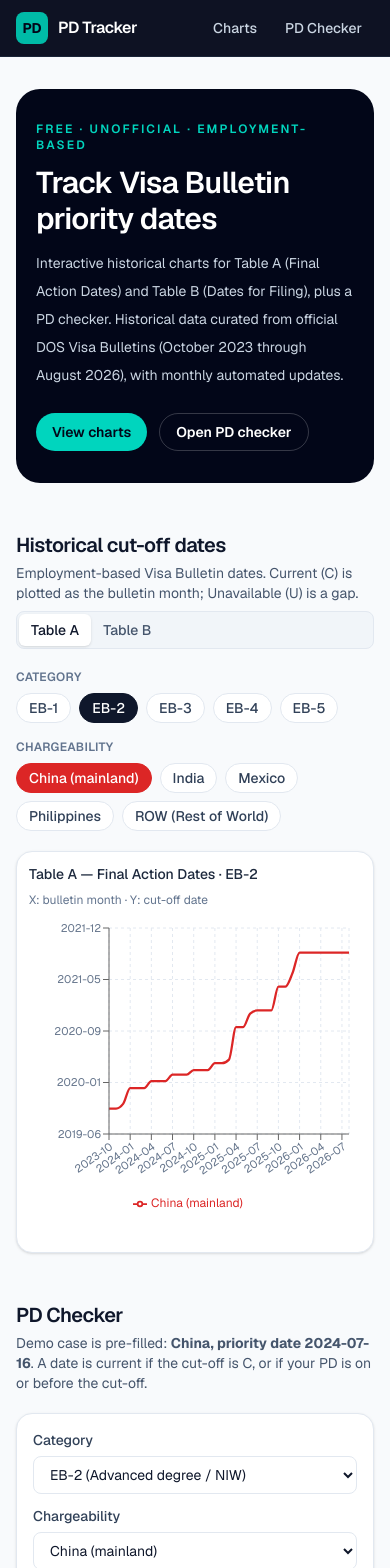
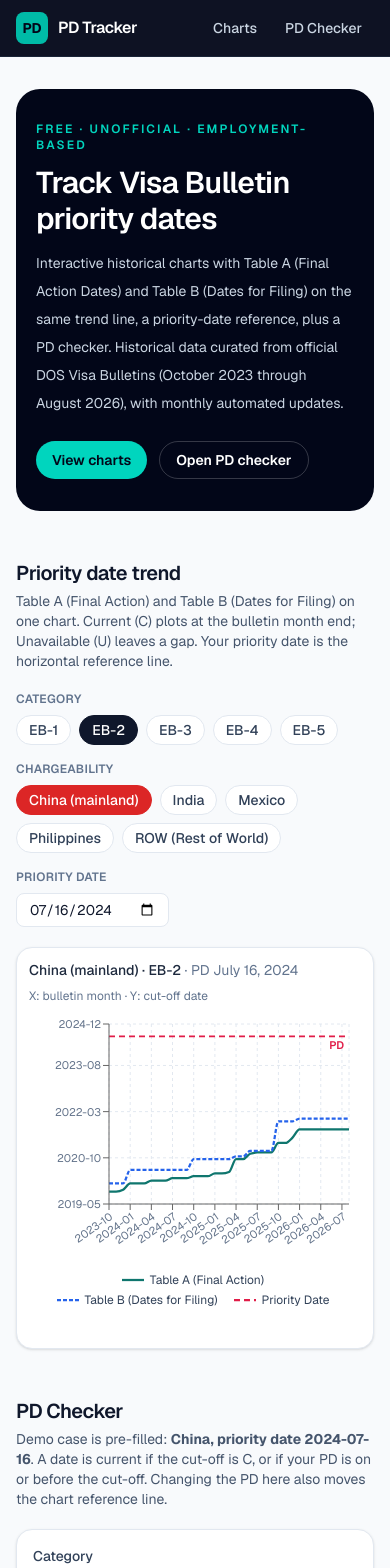
Before and after one commit to yuchenlin/pd-tracker, a Next.js app: page / in a window 390 px wide. Shown: the top 1568 px of the page. Built offline with nearby package versions, Linux system fonts and the light colour scheme.

Commit message:
feat: plot Table A and B together with PD reference line
Show Final Action and Dates for Filing as dual series on one chart,
add a shared priority-date horizontal ReferenceLine wired to the
checker, and treat C as bulletin month-end while leaving U as gaps.

```diff
--- a/src/app/api/series/route.ts
+++ b/src/app/api/series/route.ts
@@ -5,21 +5,38 @@ import {
   parseTable,
 } from "@/lib/format";
 import { errorResponse, jsonResponse, optionsResponse } from "@/lib/http";
-import type { Chargeability } from "@/lib/types";
+import type { Chargeability, TableKind } from "@/lib/types";
 import type { NextRequest } from "next/server";
 
 export function OPTIONS() {
   return optionsResponse();
 }
 
+function parseTables(raw: string | null): TableKind[] | null {
+  if (!raw || raw.trim() === "" || raw.trim().toLowerCase() === "both") {
+    return ["A", "B"];
+  }
+  const parts = raw.split(",").map((p) => p.trim()).filter(Boolean);
+  if (parts.length === 0) return ["A", "B"];
+  const tables: TableKind[] = [];
+  for (const part of parts) {
+    const t = parseTable(part);
+    if (!t) return null;
+    if (!tables.includes(t)) tables.push(t);
+  }
+  return tables.length ? tables : null;
+}
+
 export function GET(request: NextRequest) {
   const params = request.nextUrl.searchParams;
-  const table = parseTable(params.get("table") ?? "A");
+  const tables = parseTables(params.get("table"));
   const category = parseCategory(params.get("category"));
   const chargeabilityParam = params.get("chargeability");
 
-  if (!table) {
-    return errorResponse("Invalid table. Use A (Final Action) or B (Dates for Filing).");
+  if (!tables) {
+    return errorResponse(
+      "Invalid table. Use A, B, A,B, or both (Final Action and/or Dates for Filing).",
+    );
   }
   if (!category) {
     return errorResponse("Invalid or missing category. Use EB-1, EB-2, EB-3, EB-4, or EB-5.");
@@ -36,16 +53,18 @@ export function GET(request: NextRequest) {
     );
   }
 
-  const unique = [...new Set(chargeabilities)];
-  const series = unique.map((chargeability) => ({
-    table,
-    category,
-    chargeability,
-    points: getSeries(table, category, chargeability),
-  }));
+  const uniqueChargeabilities = [...new Set(chargeabilities)];
+  const series = tables.flatMap((table) =>
+    uniqueChargeabilities.map((chargeability) => ({
+      table,
+      category,
+      chargeability,
+      points: getSeries(table, category, chargeability),
+    })),
+  );
 
   return jsonResponse({
-    table,
+    tables,
     category,
     series,
   });
--- a/src/app/page.tsx
+++ b/src/app/page.tsx
@@ -1,5 +1,4 @@
-import { ChartPanel } from "@/components/ChartPanel";
-import { PdChecker } from "@/components/PdChecker";
+import { TrackerHome } from "@/components/TrackerHome";
 import Link from "next/link";
 
 export default function Home() {
@@ -13,9 +12,11 @@ export default function Home() {
           Track Visa Bulletin priority dates
         </h1>
         <p className="mt-3 max-w-2xl text-sm leading-7 text-slate-300 sm:text-base">
-          Interactive historical charts for Table A (Final Action Dates) and
-          Table B (Dates for Filing), plus a PD checker. Historical data curated from official DOS Visa Bulletins
-          (October 2023 through August 2026), with monthly automated updates.
+          Interactive historical charts with Table A (Final Action Dates) and
+          Table B (Dates for Filing) on the same trend line, a priority-date
+          reference, plus a PD checker. Historical data curated from official
+          DOS Visa Bulletins (October 2023 through August 2026), with monthly
+          automated updates.
         </p>
         <div className="mt-6 flex flex-wrap gap-3">
           <a
@@ -33,8 +34,7 @@ export default function Home() {
         </div>
       </section>
 
-      <ChartPanel />
-      <PdChecker compact />
+      <TrackerHome />
     </main>
   );
 }
--- a/src/components/ChartPanel.tsx
+++ b/src/components/ChartPanel.tsx
@@ -5,8 +5,9 @@ import {
   CHARGEABILITIES,
   CHARGEABILITY_COLORS,
   CHARGEABILITY_LABELS,
-  TABLE_LABELS,
+  formatIsoDate,
   formatTickDate,
+  isIsoDate,
 } from "@/lib/format";
 import type { Category, Chargeability, SeriesPoint, TableKind } from "@/lib/types";
 import { useEffect, useMemo, useState } from "react";
@@ -15,6 +16,7 @@ import {
   Legend,
   Line,
   LineChart,
+  ReferenceLine,
   ResponsiveContainer,
   Tooltip,
   XAxis,
@@ -22,7 +24,6 @@ import {
 } from "recharts";
 
 interface SeriesResponse {
-  table: TableKind;
   category: Category;
   series: {
     table: TableKind;
@@ -35,29 +36,43 @@ interface SeriesResponse {
 type ChartRow = {
   id: string;
   title: string;
-} & Record<string, string | number | null>;
+  A: number | null;
+  B: number | null;
+  A_label: string | null;
+  B_label: string | null;
+};
 
-export function ChartPanel() {
-  const [table, setTable] = useState<TableKind>("A");
-  const [category, setCategory] = useState<Category>("EB-2");
-  const [selected, setSelected] = useState<Chargeability[]>(["CHINA"]);
+const TABLE_A_COLOR = "#0f766e";
+const TABLE_B_COLOR = "#2563eb";
+const PD_COLOR = "#e11d48";
+
+const TABLE_A_NAME = "Table A (Final Action)";
+const TABLE_B_NAME = "Table B (Dates for Filing)";
+const PD_NAME = "Priority Date";
+
+export function ChartPanel({
+  category,
+  chargeability,
+  pd,
+  onCategoryChange,
+  onChargeabilityChange,
+  onPdChange,
+}: {
+  category: Category;
+  chargeability: Chargeability;
+  pd: string;
+  onCategoryChange: (c: Category) => void;
+  onChargeabilityChange: (c: Chargeability) => void;
+  onPdChange: (pd: string) => void;
+}) {
   const [payload, setPayload] = useState<SeriesResponse | null>(null);
   const [error, setError] = useState<string | null>(null);
   const [loading, setLoading] = useState(true);
 
-  const chargeabilityQuery = selected.join(",");
-
   useEffect(() => {
-    if (selected.length === 0) {
-      setPayload(null);
-      setLoading(false);
-      setError(null);
-      return;
-    }
-
     const ac = new AbortController();
     setLoading(true);
-    const url = `/api/series?table=${table}&category=${encodeURIComponent(category)}&chargeability=${encodeURIComponent(chargeabilityQuery)}`;
+    const url = `/api/series?table=A,B&category=${encodeURIComponent(category)}&chargeability=${encodeURIComponent(chargeability)}`;
 
     fetch(url, { signal: ac.signal })
       .then(async (res) => {
@@ -73,41 +88,67 @@ export function ChartPanel() {
       .finally(() => setLoading(false));
 
     return () => ac.abort();
-  }, [table, category, chargeabilityQuery, selected.length]);
+  }, [category, chargeability]);
 
   const chartData = useMemo(() => {
-    if (!payload?.series.length) return [];
+    if (!payload?.series.length) return [] as ChartRow[];
     const byId = new Map<string, ChartRow>();
     for (const s of payload.series) {
       for (const p of s.points) {
-        const row = byId.get(p.id) ?? { id: p.id, title: p.title };
-        row[s.chargeability] = p.value;
-        row[`${s.chargeability}_label`] = p.cutoffLabel;
+        const row =
+          byId.get(p.id) ??
+          ({
+            id: p.id,
+            title: p.title,
+            A: null,
+            B: null,
+            A_label: null,
+            B_label: null,
+          } satisfies ChartRow);
+        if (s.table === "A") {
+          row.A = p.value;
+          row.A_label = p.cutoffLabel;
+        } else {
+          row.B = p.value;
+          row.B_label = p.cutoffLabel;
+        }
         byId.set(p.id, row);
       }
     }
     return [...byId.values()];
   }, [payload]);
 
-  function toggleChargeability(ch: Chargeability) {
-    setSelected((prev) =>
-      prev.includes(ch) ? prev.filter((x) => x !== ch) : [...prev, ch],
-    );
+  const pdMs = useMemo(() => {
+    if (!isIsoDate(pd)) return null;
+    const [y, m, d] = pd.split("-").map(Number);
+    return Date.UTC(y, m - 1, d);
+  }, [pd]);
+
+  const yDomain = useMemo(() => {
+    const values: number[] = [];
+    for (const row of chartData) {
+      if (typeof row.A === "number") values.push(row.A);
+      if (typeof row.B === "number") values.push(row.B);
     }
+    if (typeof pdMs === "number") values.push(pdMs);
+    if (values.length === 0) return ["auto", "auto"] as const;
+    const min = Math.min(...values);
+    const max = Math.max(...values);
+    const pad = Math.max((max - min) * 0.08, 45 * 24 * 60 * 60 * 1000);
+    return [min - pad, max + pad] as [number, number];
+  }, [chartData, pdMs]);
 
   return (
     <section id="charts" className="scroll-mt-20">
-      <div className="flex flex-col gap-2 sm:flex-row sm:items-end sm:justify-between">
       <div>
         <h2 className="text-xl font-semibold tracking-tight text-slate-900 sm:text-2xl">
-            Historical cut-off dates
+          Priority date trend
         </h2>
         <p className="mt-1 text-sm text-slate-600">
-            Employment-based Visa Bulletin dates. Current (C) is plotted as the
-            bulletin month; Unavailable (U) is a gap.
+          Table A (Final Action) and Table B (Dates for Filing) on one chart.
+          Current (C) plots at the bulletin month end; Unavailable (U) leaves a
+          gap. Your priority date is the horizontal reference line.
         </p>
-        </div>
-        <TableToggle value={table} onChange={setTable} />
       </div>
 
       <div className="mt-5 flex flex-col gap-4">
@@ -116,7 +157,7 @@ export function ChartPanel() {
             <Pill
               key={cat}
               active={category === cat}
-              onClick={() => setCategory(cat)}
+              onClick={() => onCategoryChange(cat)}
             >
               {cat}
             </Pill>
@@ -126,27 +167,41 @@ export function ChartPanel() {
           {CHARGEABILITIES.map((ch) => (
             <Pill
               key={ch}
-              active={selected.includes(ch)}
-              onClick={() => toggleChargeability(ch)}
+              active={chargeability === ch}
+              onClick={() => onChargeabilityChange(ch)}
               color={CHARGEABILITY_COLORS[ch]}
             >
               {CHARGEABILITY_LABELS[ch]}
             </Pill>
           ))}
         </FilterRow>
+        <FilterRow label="Priority date">
+          <input
+            type="date"
+            className="rounded-lg border border-slate-200 bg-white px-3 py-1.5 text-sm text-slate-900 outline-none ring-teal-600/20 focus:ring-4"
+            value={pd}
+            onChange={(e) => onPdChange(e.target.value)}
+          />
+        </FilterRow>
       </div>
 
       <div className="mt-5 rounded-2xl border border-slate-200 bg-white p-3 shadow-sm sm:p-5">
         <div className="mb-3 flex flex-wrap items-center justify-between gap-2">
           <p className="text-sm font-medium text-slate-800">
-            {TABLE_LABELS[table]} · {category}
+            {CHARGEABILITY_LABELS[chargeability]} · {category}
+            {pdMs != null ? (
+              <span className="font-normal text-slate-500">
+                {" "}
+                · PD {formatIsoDate(pd)}
+              </span>
+            ) : null}
           </p>
-          <p className="text-xs text-slate-500">X: bulletin month · Y: cut-off date</p>
+          <p className="text-xs text-slate-500">
+            X: bulletin month · Y: cut-off date
+          </p>
         </div>
 
-        {selected.length === 0 ? (
-          <EmptyState message="Select at least one chargeability to plot a series." />
-        ) : loading && !payload ? (
+        {loading && !payload ? (
           <EmptyState message="Loading chart data…" />
         ) : error ? (
           <EmptyState message={error} tone="error" />
@@ -168,31 +223,54 @@ export function ChartPanel() {
                 />
                 <YAxis
                   type="number"
-                  domain={["auto", "auto"]}
+                  domain={yDomain}
                   tickFormatter={(v: number) => formatTickDate(v)}
                   tick={{ fontSize: 11, fill: "#64748b" }}
                   width={72}
+                  allowDataOverflow
                 />
-                <Tooltip content={<ChartTooltip />} />
+                <Tooltip content={<ChartTooltip pd={pd} pdMs={pdMs} />} />
                 <Legend
                   wrapperStyle={{ fontSize: 12, paddingTop: 8 }}
-                  formatter={(value) =>
-                    CHARGEABILITY_LABELS[value as Chargeability] ?? value
-                  }
+                  content={<ChartLegend />}
                 />
-                {selected.map((ch) => (
+                {pdMs != null ? (
+                  <ReferenceLine
+                    y={pdMs}
+                    stroke={PD_COLOR}
+                    strokeWidth={1.75}
+                    strokeDasharray="6 4"
+                    ifOverflow="extendDomain"
+                    label={{
+                      value: "PD",
+                      position: "insideTopRight",
+                      fill: PD_COLOR,
+                      fontSize: 11,
+                      fontWeight: 600,
+                    }}
+                  />
+                ) : null}
                 <Line
-                    key={ch}
                   type="monotone"
-                    dataKey={ch}
-                    name={ch}
-                    stroke={CHARGEABILITY_COLORS[ch]}
+                  dataKey="A"
+                  name={TABLE_A_NAME}
+                  stroke={TABLE_A_COLOR}
                   strokeWidth={2.25}
                   dot={false}
                   connectNulls={false}
                   activeDot={{ r: 4 }}
                 />
-                ))}
+                <Line
+                  type="monotone"
+                  dataKey="B"
+                  name={TABLE_B_NAME}
+                  stroke={TABLE_B_COLOR}
+                  strokeWidth={2.25}
+                  strokeDasharray="4 2"
+                  dot={false}
+                  connectNulls={false}
+                  activeDot={{ r: 4 }}
+                />
               </LineChart>
             </ResponsiveContainer>
           </div>
@@ -202,30 +280,31 @@ export function ChartPanel() {
   );
 }
 
-function TableToggle({
-  value,
-  onChange,
-}: {
-  value: TableKind;
-  onChange: (t: TableKind) => void;
-}) {
+function ChartLegend() {
+  const items = [
+    { name: TABLE_A_NAME, color: TABLE_A_COLOR, dash: undefined as string | undefined },
+    { name: TABLE_B_NAME, color: TABLE_B_COLOR, dash: "4 2" },
+    { name: PD_NAME, color: PD_COLOR, dash: "6 4" },
+  ];
   return (
-    <div className="inline-flex rounded-lg border border-slate-200 bg-slate-100 p-0.5 text-sm font-medium">
-      {(["A", "B"] as const).map((t) => (
-        <button
-          key={t}
-          type="button"
-          onClick={() => onChange(t)}
-          className={`rounded-md px-3 py-1.5 transition ${
-            value === t
-              ? "bg-white text-slate-900 shadow-sm"
-              : "text-slate-600 hover:text-slate-900"
-          }`}
-        >
-          {t === "A" ? "Table A" : "Table B"}
-        </button>
+    <ul className="flex flex-wrap items-center justify-center gap-x-4 gap-y-1 pt-2 text-xs text-slate-700">
+      {items.map((item) => (
+        <li key={item.name} className="inline-flex items-center gap-1.5">
+          <svg width="22" height="8" aria-hidden>
+            <line
+              x1="0"
+              y1="4"
+              x2="22"
+              y2="4"
+              stroke={item.color}
+              strokeWidth="2.25"
+              strokeDasharray={item.dash}
+            />
+          </svg>
+          <span>{item.name}</span>
+        </li>
       ))}
-    </div>
+    </ul>
   );
 }
 
@@ -299,43 +378,73 @@ function ChartTooltip({
   active,
   payload,
   label,
+  pd,
+  pdMs,
 }: {
   active?: boolean;
   payload?: Array<{
-    name: string;
+    dataKey?: string | number;
+    name?: string;
     color: string;
-    payload: Record<string, string | number | null>;
+    payload: ChartRow;
   }>;
   label?: string;
+  pd: string;
+  pdMs: number | null;
 }) {
   if (!active || !payload?.length) return null;
-  const title = payload[0]?.payload.title;
-  return (
-    <div className="rounded-lg border border-slate-200 bg-white px-3 py-2 text-xs shadow-lg">
-      <p className="font-semibold text-slate-900">{String(title ?? label)}</p>
-      <ul className="mt-1 space-y-0.5">
-        {payload.map((item) => {
-          const key = `${item.name}_label`;
-          const raw = item.payload[key];
+  const row = payload[0]?.payload;
+  const title = row?.title;
+
+  const items: { key: string; name: string; color: string; display: string }[] =
+    [];
+
+  for (const item of payload) {
+    const key = String(item.dataKey ?? "");
+    if (key !== "A" && key !== "B") continue;
+    const raw = key === "A" ? row?.A_label : row?.B_label;
     const display =
       raw === "C"
         ? "Current (C)"
         : raw === "U"
           ? "Unavailable (U)"
-                : String(raw ?? "—");
+          : raw
+            ? formatIsoDate(String(raw))
+            : "—";
+    items.push({
+      key,
+      name: key === "A" ? TABLE_A_NAME : TABLE_B_NAME,
+      color: item.color,
+      display,
+    });
+  }
+
   return (
-            <li key={item.name} className="flex items-center gap-2">
+    <div className="rounded-lg border border-slate-200 bg-white px-3 py-2 text-xs shadow-lg">
+      <p className="font-semibold text-slate-900">{String(title ?? label)}</p>
+      <ul className="mt-1 space-y-0.5">
+        {items.map((item) => (
+          <li key={item.key} className="flex items-center gap-2">
             <span
               className="h-2 w-2 rounded-full"
               style={{ backgroundColor: item.color }}
             />
-              <span className="text-slate-600">
-                {CHARGEABILITY_LABELS[item.name as Chargeability] ?? item.name}
+            <span className="text-slate-600">{item.name}</span>
+            <span className="font-medium text-slate-900">{item.display}</span>
+          </li>
+        ))}
+        {pdMs != null ? (
+          <li className="flex items-center gap-2 border-t border-slate-100 pt-1 mt-1">
+            <span
+              className="h-2 w-2 rounded-full"
+              style={{ backgroundColor: PD_COLOR }}
+            />
+            <span className="text-slate-600">{PD_NAME}</span>
+            <span className="font-medium text-slate-900">
+              {formatIsoDate(pd)}
             </span>
-              <span className="font-medium text-slate-900">{display}</span>
           </li>
-          );
-        })}
+        ) : null}
       </ul>
     </div>
   );
--- a/src/components/PdChecker.tsx
+++ b/src/components/PdChecker.tsx
@@ -35,13 +35,49 @@ interface CheckResponse {
 
 const DEFAULT_PD = "2024-07-16";
 
-export function PdChecker({ compact = false }: { compact?: boolean }) {
-  const [category, setCategory] = useState<Category>("EB-2");
-  const [chargeability, setChargeability] = useState<Chargeability>("CHINA");
-  const [pd, setPd] = useState(DEFAULT_PD);
+export function PdChecker({
+  compact = false,
+  category: controlledCategory,
+  chargeability: controlledChargeability,
+  pd: controlledPd,
+  onCategoryChange,
+  onChargeabilityChange,
+  onPdChange,
+}: {
+  compact?: boolean;
+  category?: Category;
+  chargeability?: Chargeability;
+  pd?: string;
+  onCategoryChange?: (c: Category) => void;
+  onChargeabilityChange?: (c: Chargeability) => void;
+  onPdChange?: (pd: string) => void;
+}) {
+  const [localCategory, setLocalCategory] = useState<Category>("EB-2");
+  const [localChargeability, setLocalChargeability] =
+    useState<Chargeability>("CHINA");
+  const [localPd, setLocalPd] = useState(DEFAULT_PD);
   const [data, setData] = useState<CheckResponse | null>(null);
   const [error, setError] = useState<string | null>(null);
   const [loading, setLoading] = useState(true);
+
+  const category = controlledCategory ?? localCategory;
+  const chargeability = controlledChargeability ?? localChargeability;
+  const pd = controlledPd ?? localPd;
+
+  function setCategory(next: Category) {
+    onCategoryChange?.(next);
+    if (controlledCategory === undefined) setLocalCategory(next);
+  }
+
+  function setChargeability(next: Chargeability) {
+    onChargeabilityChange?.(next);
+    if (controlledChargeability === undefined) setLocalChargeability(next);
+  }
+
+  function setPd(next: string) {
+    onPdChange?.(next);
+    if (controlledPd === undefined) setLocalPd(next);
+  }
 
   useEffect(() => {
     const ac = new AbortController();
@@ -74,6 +110,9 @@ export function PdChecker({ compact = false }: { compact?: boolean }) {
           Demo case is pre-filled:{" "}
           <strong>China, priority date {DEFAULT_PD}</strong>. A date is current
           if the cut-off is C, or if your PD is on or before the cut-off.
+          {onPdChange ? (
+            <> Changing the PD here also moves the chart reference line.</>
+          ) : null}
         </p>
       </div>
 
--- /dev/null
+++ b/src/components/TrackerHome.tsx
@@ -0,0 +1,36 @@
+"use client";
+
+import { ChartPanel } from "@/components/ChartPanel";
+import { PdChecker } from "@/components/PdChecker";
+import type { Category, Chargeability } from "@/lib/types";
+import { useState } from "react";
+
+const DEFAULT_PD = "2024-07-16";
+
+export function TrackerHome() {
+  const [category, setCategory] = useState<Category>("EB-2");
+  const [chargeability, setChargeability] = useState<Chargeability>("CHINA");
+  const [pd, setPd] = useState(DEFAULT_PD);
+
+  return (
+    <>
+      <ChartPanel
+        category={category}
+        chargeability={chargeability}
+        pd={pd}
+        onCategoryChange={setCategory}
+        onChargeabilityChange={setChargeability}
+        onPdChange={setPd}
+      />
+      <PdChecker
+        compact
+        category={category}
+        chargeability={chargeability}
+        pd={pd}
+        onCategoryChange={setCategory}
+        onChargeabilityChange={setChargeability}
+        onPdChange={setPd}
+      />
+    </>
+  );
+}
--- a/src/lib/format.ts
+++ b/src/lib/format.ts
@@ -78,7 +78,7 @@ export function formatIsoDate(iso: string): string {
   return `${monthName(m)} ${d}, ${y}`;
 }
 
-/** Plot Current as the bulletin month so the line sits at "now". */
+/** Plot Current (C) as the bulletin month end; U is omitted (gap). */
 export function cutoffToValue(
   cutoff: Cutoff,
   year: number,
@@ -86,7 +86,8 @@ export function cutoffToValue(
 ): number | null {
   if (cutoff === "U") return null;
   if (cutoff === null) {
-    return Date.UTC(year, month - 1, 1);
+    // Date.UTC(year, month, 0) = last day of `month` (1-indexed bulletin month)
+    return Date.UTC(year, month, 0);
   }
   const [y, m, d] = cutoff.split("-").map(Number);
   if (!y || !m || !d) return null;
```
Also changed, not shown: 1 other file (tests, documents, lock files or other folders). Lines whose indentation alone changed are shown as unchanged.
